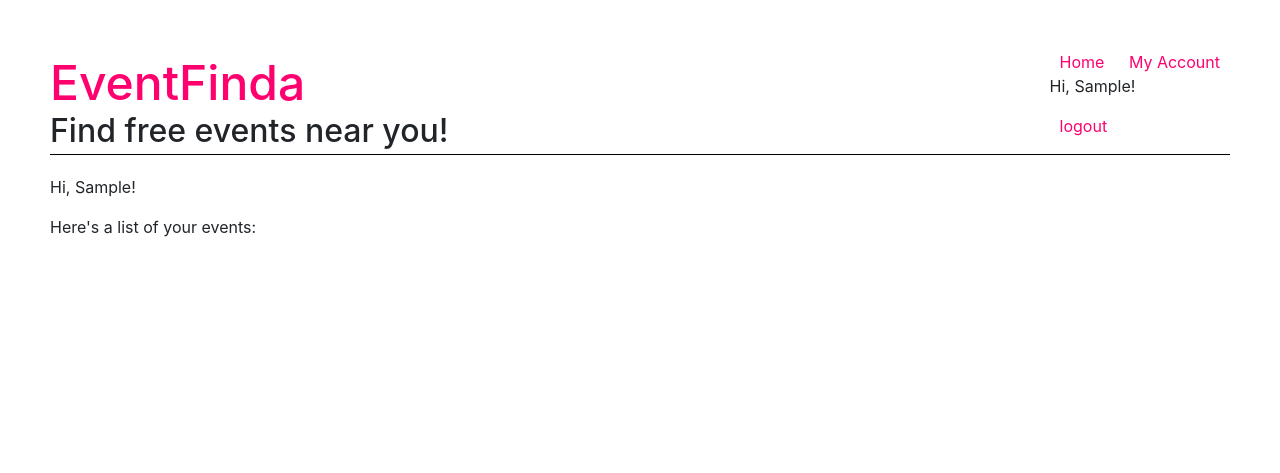
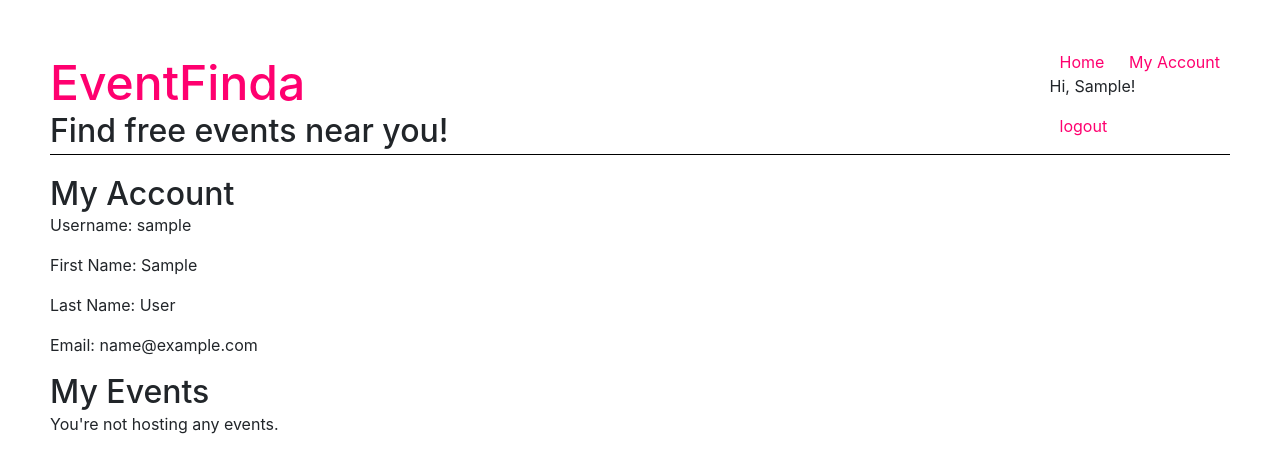
Before and after one commit to shae1811/event-finda, a Django app: page /event-finder/account/ in a window 1280 px wide. Shown: the top 473 px of the page. Run offline with Django 3.2, Linux system fonts and the light colour scheme; the visitor is signed in with stand-in values (Sample User, id 1); data that the repository does not hold is empty; some libraries are stand-ins or nearby versions.

Commit message:
Edit Events working

```diff
--- a/eventFinderApp/admin.py
+++ b/eventFinderApp/admin.py
@@ -2,5 +2,5 @@ from django.contrib import admin
 from .models import Event, Category, Account
 
 admin.site.register(Event)
-admin.site.register(Category)
+# admin.site.register(Category)
 admin.site.register(Account)
--- a/eventFinderApp/forms.py
+++ b/eventFinderApp/forms.py
@@ -12,6 +12,7 @@ class EventForm(ModelForm):
         model = Event
         fields = ['host', 'title','location','venue','start_time','end_time','category']
         widgets = {'start_time': widgets.AdminSplitDateTime, 'end_time': widgets.AdminSplitDateTime,}
+        exclude = ['host']
 
 class AccountForm(ModelForm):
     class Meta:
--- a/eventFinderApp/templates/eventFinderApp/account.html
+++ b/eventFinderApp/templates/eventFinderApp/account.html
@@ -2,8 +2,20 @@
 
 {% block content %}
 
-<p>Hi, {{ user.first_name }}!</p>
+<H2>My Account</H2>
 
-<p>Here's a list of your events:</p>
+<p>Username: {{ user.username }}</p>
+<p>First Name: {{ user.first_name }}</p>
+<p>Last Name: {{ user.last_name }}</p>
+<p>Email: {{ user.email }}</p>
+
+<H2>My Events</H2>
+{% if events_list %}
+{% for event in events_list %}
+    {% include "./detailsBox.html" with event=event %}
+{% endfor %}
+{% else %}
+<p>You're not hosting any events.</p>
+{% endif %}
 
 {% endblock %}
--- a/eventFinderApp/urls.py
+++ b/eventFinderApp/urls.py
@@ -16,5 +16,5 @@ urlpatterns = [
     path('addeventview/', views.AddEventView.as_view(), name='addeventview'),
     path('addeventview2/', views.AddEventView2.as_view(), name='addeventview'),
     path('addeventcreateview/', views.AddEventCreateView.as_view(), name='addeventcreateview'),
-
+    path('editevent/<int:pk>', views.EditEventView.as_view(), name= 'editevent')
 ]
--- a/eventFinderApp/views.py
+++ b/eventFinderApp/views.py
@@ -6,6 +6,7 @@ from .models import Event, Account, Category
 from .forms import EventForm, AccountForm
 from users.forms import CustomUserChangeForm
 from users.models import CustomUser
+from django.contrib.auth.decorators import login_required
 
 class IndexView(generic.ListView):
     template_name = 'eventFinderApp/index.html'
@@ -20,7 +21,7 @@ class EventView(generic.DetailView):
     model = Event
     template_name = 'eventFinderApp/event.html'
 
-
+@login_required(login_url='login')
 def account(request):
     events_list = Event.objects.filter(host=request.user)
     if request.method == 'POST':
@@ -135,3 +136,9 @@ class AddEventCreateView(generic.CreateView):
     success_url = reverse_lazy('eventFinderApp:index')
     # we have to use reverse_lazy so that urls.py can load our class
     # and not get stuck in a recursive loop
+
+class EditEventView(generic.UpdateView):
+    model = Event
+    form_class = EventForm
+    success_url = reverse_lazy('eventFinderApp:account')
+    template_name = 'eventFinderApp/editevent.html'
```
Also changed, not shown: eventFinderApp/templates/eventFinderApp/event.html (+14 -2 lines).
